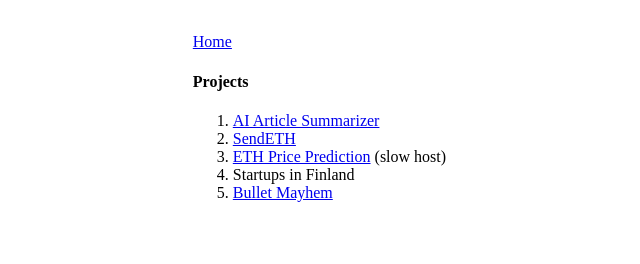
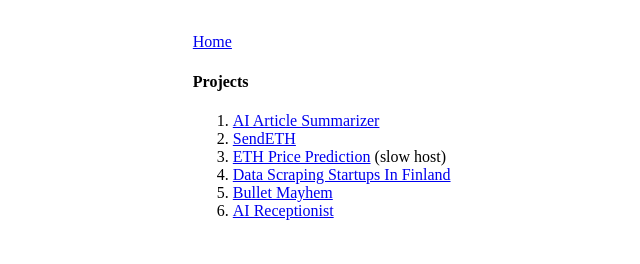
Before and after one commit to BitBeholder/personal_website, a plain HTML site: page projects.html in a window 1280 px wide. Shown: the whole page, without its empty margins (68-708 px from the left). Drawn offline with Linux system fonts and the light colour scheme.

Commit message:
Update projects.html
Added AI Receptionist & Startups In Finland

```diff
--- a/projects.html
+++ b/projects.html
@@ -22,8 +22,9 @@
 						<li><a href="https://eclectic-bubblegum-32a961.netlify.app/">AI Article Summarizer</a></li>
 						<li><a href="https://lovely-cactus-b1128e.netlify.app/">SendETH</a></li>
 						<li><a href="https://eth-price-prediction.onrender.com/">ETH Price Prediction</a> (slow host)</li>
-						<li>Startups in Finland</li>
+						<li><a href="https://github.com/BitBeholder/StartupsInFinland">Data Scraping Startups In Finland</a></li>
 						<li><a href="https://bulletmayhem.netlify.app/">Bullet Mayhem</a></li>
+						<li><a href="https://github.com/BitBeholder/AI-Reception">AI Receptionist</a></li>
 					</ol>
 			</section>
         </div>
```
